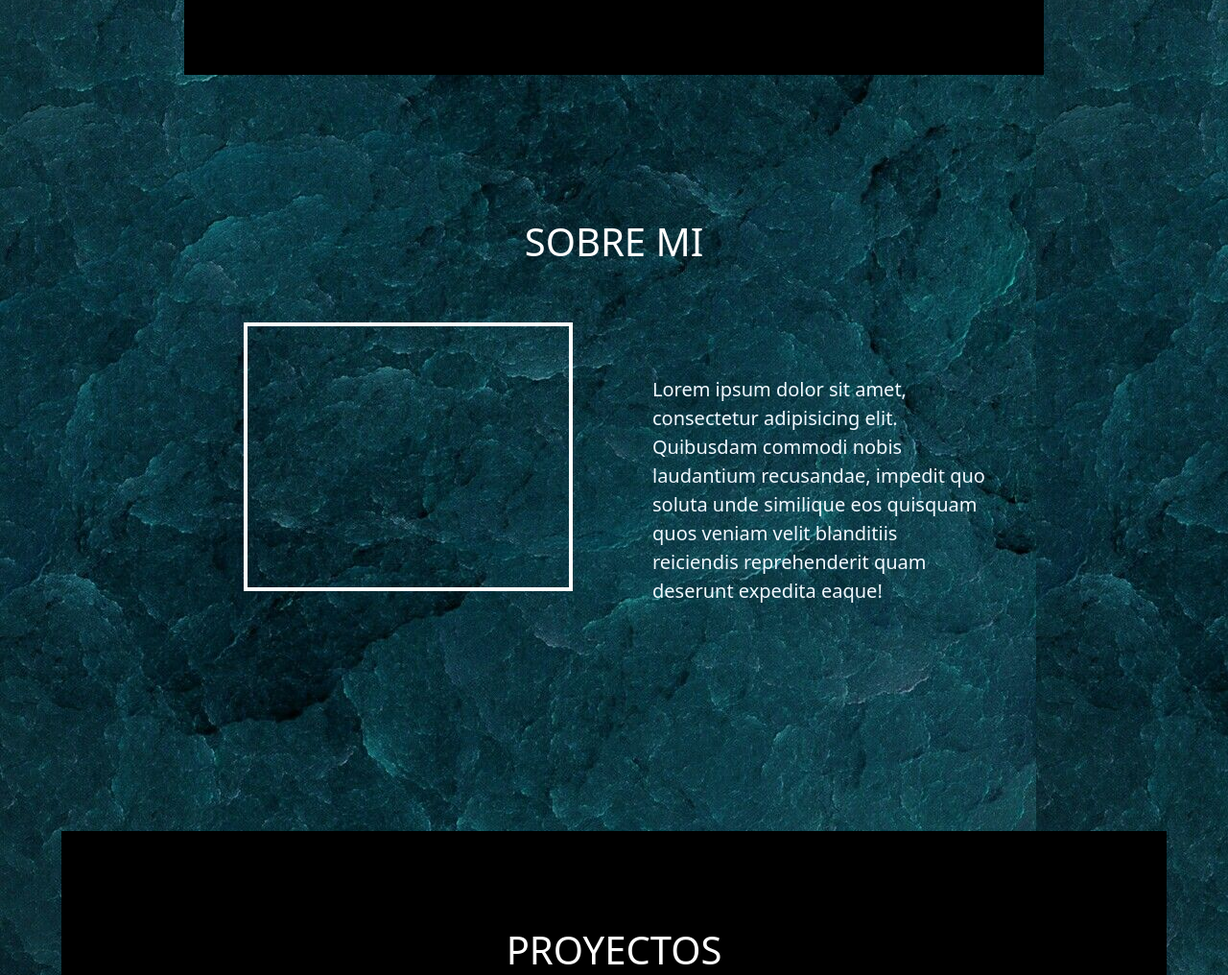
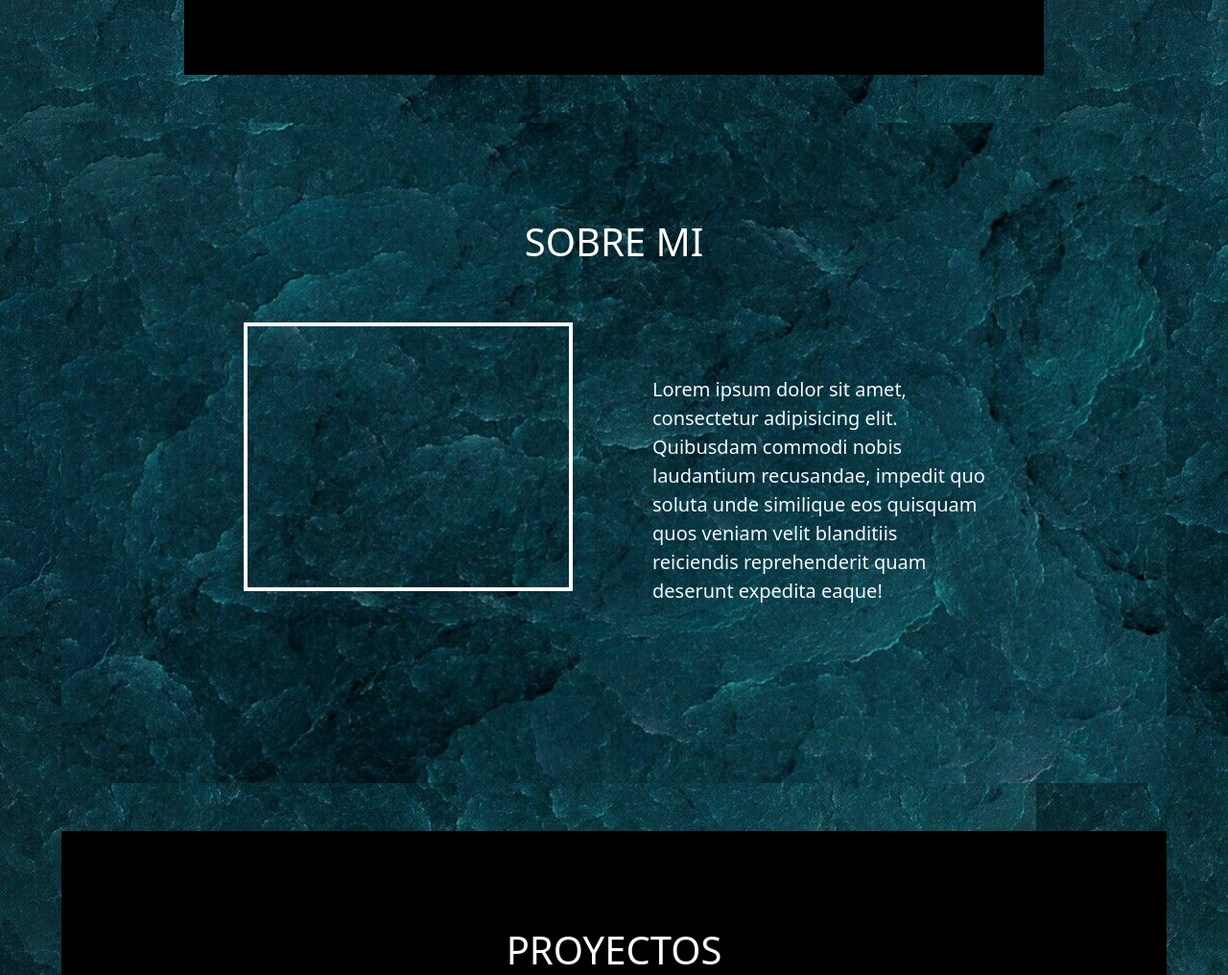
Before and after one commit to g7geovanny/MI-PORTAFOLIO, a plain HTML site: page index.html in a window 1280 px wide. Shown: the part 560-1576 px from the top of the page at 96% size. Drawn offline with nearby package versions, Linux system fonts and the light colour scheme.

Commit message:
segundo commit

```diff
--- a/index.html
+++ b/index.html
@@ -8,7 +8,7 @@
     <link rel="stylesheet" href="style.css">
     <link rel="stylesheet" href="	https://cdn.jsdelivr.net/npm/bootstrap@5.2.3/dist/css/bootstrap.min.css">
     <link href="https://cdn.jsdelivr.net/npm/bootstrap@5.3.0-alpha1/dist/css/bootstrap.min.css" rel="stylesheet" integrity="sha384-GLhlTQ8iRABdZLl6O3oVMWSktQOp6b7In1Zl3/Jr59b6EGGoI1aFkw7cmDA6j6gD" crossorigin="anonymous">
-    <title>Document</title>
+    <title>PORTAFOLIO G7</title>
 </head>
 <body>
 
--- a/style.css
+++ b/style.css
@@ -165,7 +165,7 @@ img{
  /* ACERCA DE MI */
 
  .sobre-mi{
-    background-image: url(./images/escritorio.jpeg);
+    background-image: url(./img/fondoVerde.jpeg);
     background-repeat: no-repeat;
     background-position: center, center;
     background-size: cover;
```
